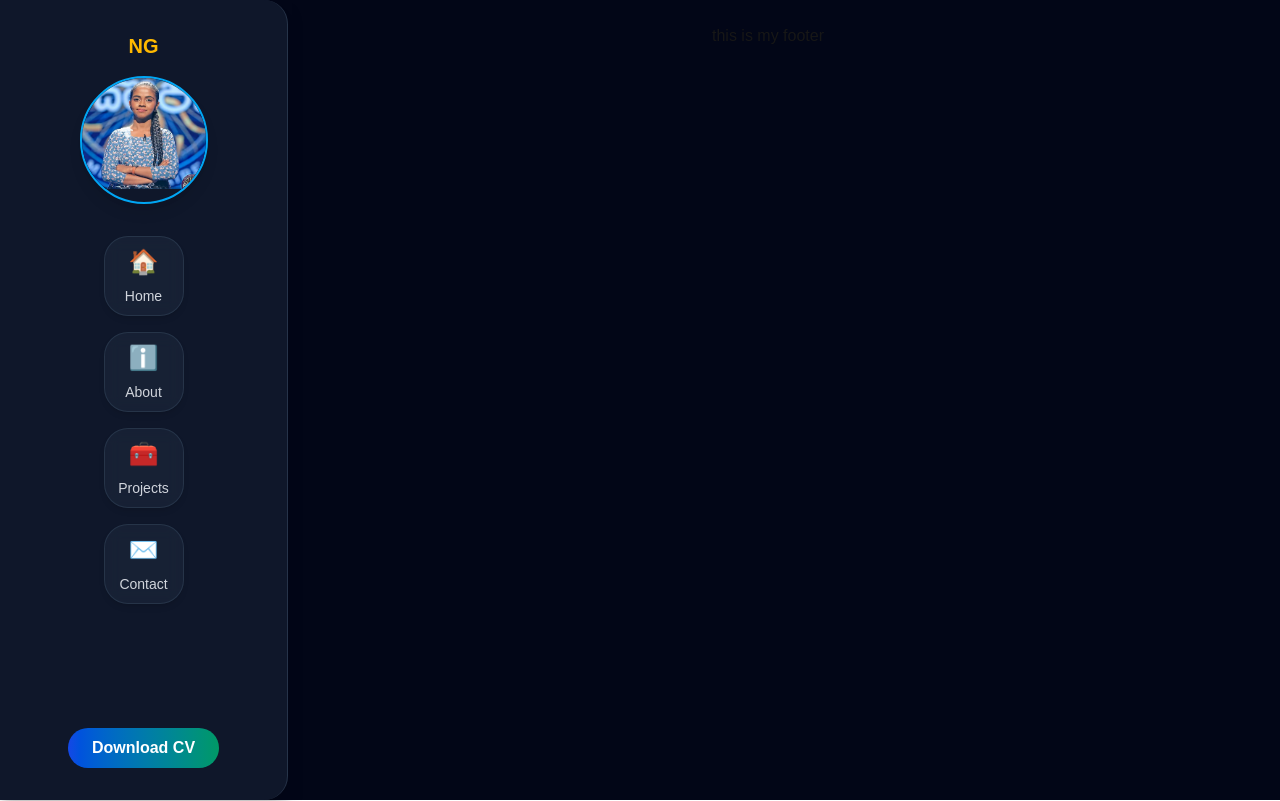
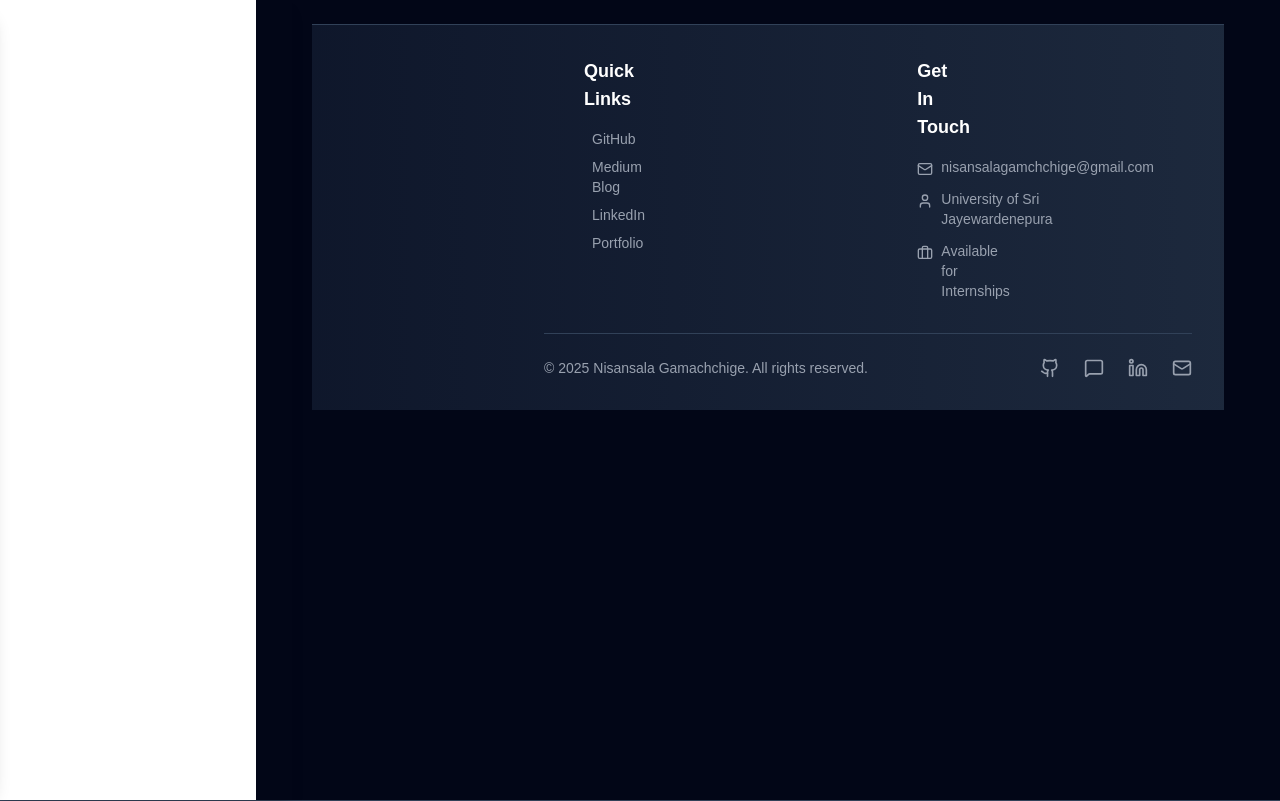
Before and after one commit to Nisansala2/mypro, a Next.js app: page /components/Footer in a window 1280 px wide. Shown: the top 801 px of the page. Built offline with nearby package versions, Linux system fonts and the light colour scheme.

Commit message:
add footer section

```diff
--- a/src/app/components/Footer/page.js
+++ b/src/app/components/Footer/page.js
@@ -1,9 +1,116 @@
-import React from 'react'
+// Footer Component
 
-export default function page() {
+"use client";
+import { motion } from 'framer-motion';
+import { Github, Linkedin, Mail, MessageSquare, Briefcase, User, ExternalLink } from 'lucide-react';
+
+
+
+export default function footer() {
+  const currentYear = new Date().getFullYear();
+
   return (
-    <div>
-      this is my footer
-    </div>
-  )
-}
+    <motion.footer
+      initial={{ opacity: 0 }}
+      animate={{ opacity: 1 }}
+      transition={{ delay: 0.5 }}
+      className="bg-gradient-to-r from-slate-900 to-slate-800 border-t border-slate-700 py-8 px-8"
+    >
+      <div className="max-w-7xl mx-auto">
+        <div className="grid md:grid-cols-3 gap-8 mb-8 ">
+
+          {/* Quick Links */}
+          <div className ="ml-60">
+            <h3 className="text-white font-bold text-lg mb-4">Quick Links</h3>
+            <ul className="space-y-2">
+              <li>
+                <a href="https://github.com/Nisansala2" target="_blank" rel="noopener noreferrer" className="text-gray-400 hover:text-purple-400 transition-colors text-sm flex items-center gap-2">
+                  <Github size={16} /> GitHub
+                </a>
+              </li>
+              <li>
+                <a href="https://medium.com/@nisansalagamchchige" target="_blank" rel="noopener noreferrer" className="text-gray-400 hover:text-purple-400 transition-colors text-sm flex items-center gap-2">
+                  <MessageSquare size={16} /> Medium Blog
+                </a>
+              </li>
+              <li>
+                <a href="https://acesse.one/hrUVl" target="_blank" rel="noopener noreferrer" className="text-gray-400 hover:text-purple-400 transition-colors text-sm flex items-center gap-2">
+                  <Linkedin size={16} /> LinkedIn
+                </a>
+              </li>
+              <li>
+                <a href="https://simple-portfolio-nine-eta.vercel.app" target="_blank" rel="noopener noreferrer" className="text-gray-400 hover:text-purple-400 transition-colors text-sm flex items-center gap-2">
+                  <ExternalLink size={16} /> Portfolio
+                </a>
+              </li>
+            </ul>
+          </div>
+
+          {/* Contact Info */}
+          <div className="ml-70">
+            <h3 className="text-white font-bold text-lg mb-4">Get In Touch</h3>
+            <ul className="space-y-3">
+              <li className="text-gray-400 text-sm flex items-start gap-2">
+                <Mail size={16} className="mt-1 flex-shrink-0" />
+                <a href="mailto:nisansalagamchchige@gmail.com" className="hover:text-purple-400 transition-colors">
+                  nisansalagamchchige@gmail.com
+                </a>
+              </li>
+              <li className="text-gray-400 text-sm flex items-start gap-2">
+                <User size={16} className="mt-1 flex-shrink-0" />
+                <span>University of Sri Jayewardenepura</span>
+              </li>
+              <li className="text-gray-400 text-sm flex items-start gap-2">
+                <Briefcase size={16} className="mt-1 flex-shrink-0" />
+                <span>Available for Internships</span>
+              </li>
+            </ul>
+          </div>
+        </div>
+
+        {/* Bottom Bar */}
+        <div className="border-t border-slate-700 pt-6 flex flex-col md:flex-row justify-between items-center gap-4 ml-50">
+          <p className="text-gray-400 text-sm">
+            © {currentYear} Nisansala Gamachchige. All rights reserved.
+          </p>
+          <div className="flex gap-6">
+            <motion.a
+              href="https://github.com/Nisansala2"
+              target="_blank"
+              rel="noopener noreferrer"
+              whileHover={{ scale: 1.2, rotate: 5 }}
+              className="text-gray-400 hover:text-white transition-colors"
+            >
+              <Github size={20} />
+            </motion.a>
+            <motion.a
+              href="https://medium.com/@nisansalagamchchige"
+              target="_blank"
+              rel="noopener noreferrer"
+              whileHover={{ scale: 1.2, rotate: 5 }}
+              className="text-gray-400 hover:text-white transition-colors"
+            >
+              <MessageSquare size={20} />
+            </motion.a>
+            <motion.a
+              href="https://acesse.one/hrUVl"
+              target="_blank"
+              rel="noopener noreferrer"
+              whileHover={{ scale: 1.2, rotate: 5 }}
+              className="text-gray-400 hover:text-white transition-colors"
+            >
+              <Linkedin size={20} />
+            </motion.a>
+            <motion.a
+              href="mailto:nisansalagamchchige@gmail.com"
+              whileHover={{ scale: 1.2, rotate: 5 }}
+              className="text-gray-400 hover:text-white transition-colors"
+            >
+              <Mail size={20} />
+            </motion.a>
+          </div>
+        </div>
+      </div>
+    </motion.footer>
+  );
+};
--- a/src/app/components/Navebar/page.js
+++ b/src/app/components/Navebar/page.js
@@ -91,7 +91,7 @@ function NavLink({ href, name, icon, delay = 0, onClick }) {
       {/* Sidebar */}
       <motion.aside
         initial={false}
-       animate={{ x: !isMobile || open ? 0 : '-100%' }}
+        animate={{ x: open ? 0 : '-100%' }}
         transition={{ duration: 0.3 }}
         className={`fixed md:static z-40 top-0 left-0 h-full w-64 md:w-72 flex flex-col items-center py-8 space-y-8
         bg-[#0f172a] text-white border-r border-slate-700/70 shadow-lg rounded-r-3xl`}
--- a/src/app/page.js
+++ b/src/app/page.js
@@ -4,6 +4,7 @@ import { motion } from "framer-motion";
 import About from "./components/About/page";
 import Projects from "./components/Projects/page";
 import Contac from "./components/Contac/page";
+
 import Image from "next/image";
 import { ExternalLink, Mail, Github, Linkedin, MessageSquare } from "lucide-react";
 
@@ -138,6 +139,7 @@ export default function HomePage() {
         <About />
         <Projects />
         <Contac />
+
       </motion.div>
     </section>
   );
```
